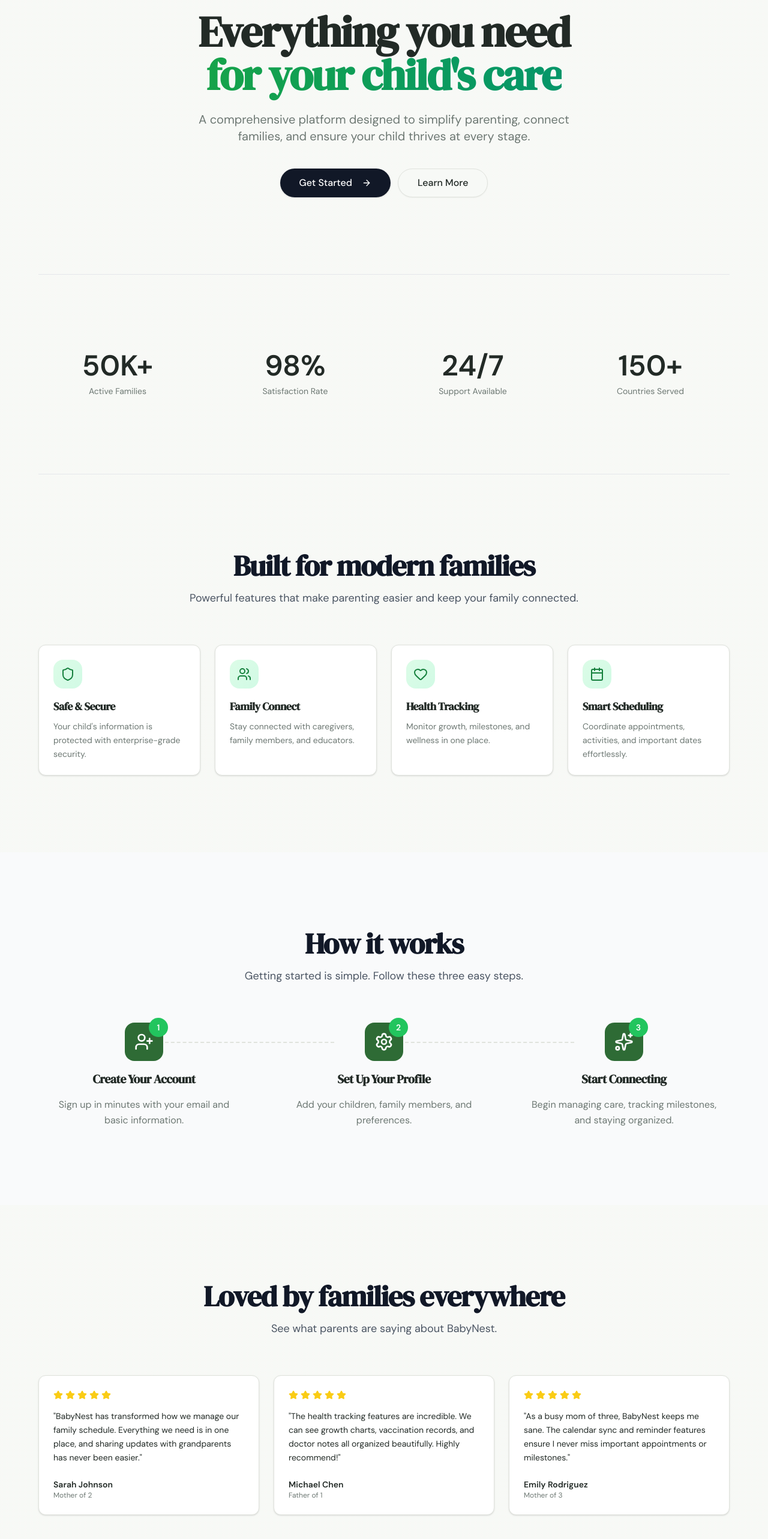
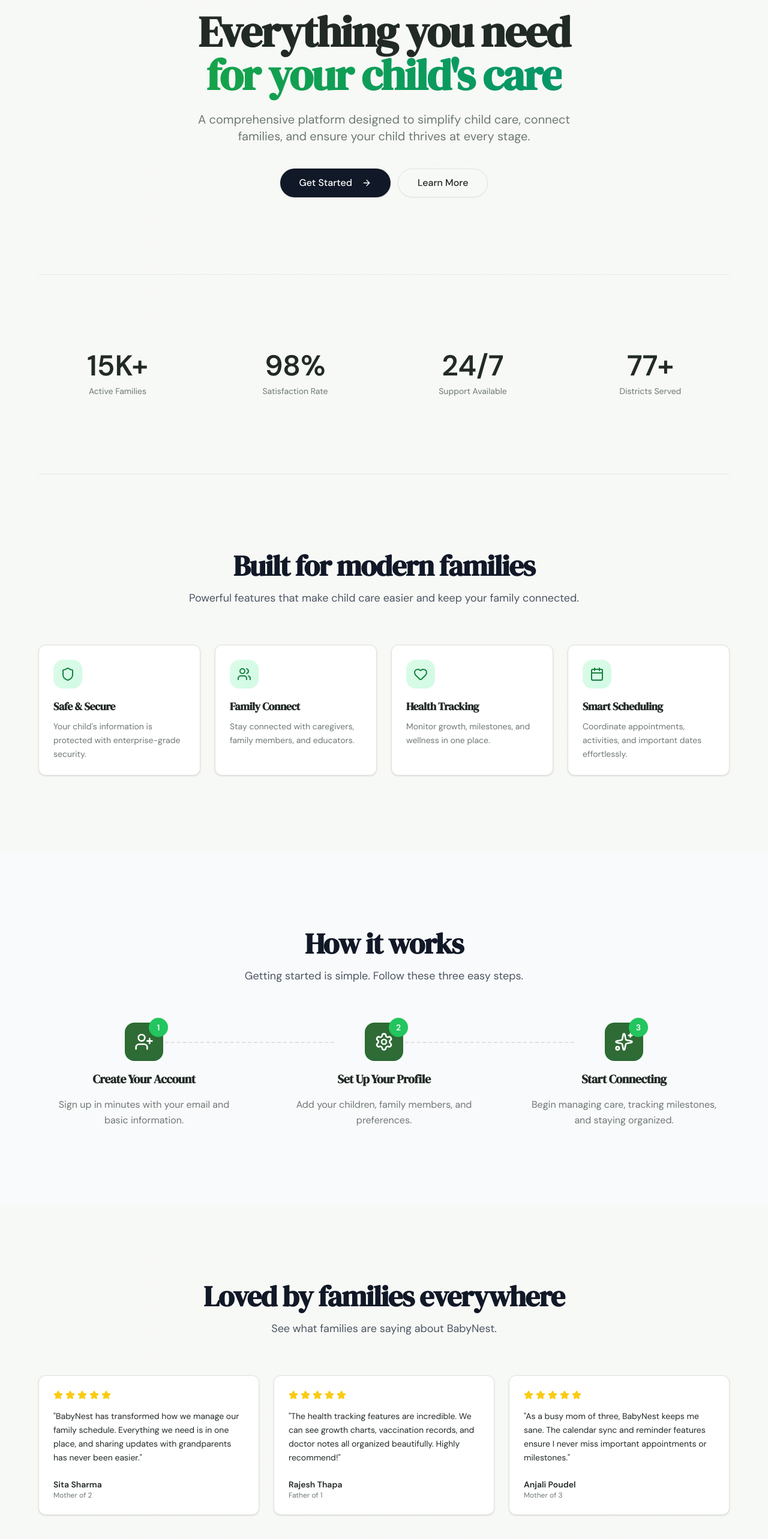
Before and after one commit to Shah-Anish/BabyNest, a React (Vite) app in the folder frontend/: page / in a window 1280 px wide. Shown: the part 232-2798 px from the top of the page at 60% size. Built offline with nearby package versions, Linux system fonts and the light colour scheme.

Commit message:
Update Home page

```diff
--- a/frontend/src/pages/Home.jsx
+++ b/frontend/src/pages/Home.jsx
@@ -1,3 +1,5 @@
+import { useEffect } from 'react';
+import { useNavigate } from 'react-router-dom';
 import { Card, CardContent } from '../components/ui/card';
 import { Button } from '../components/ui/button';
 import { Separator } from '../components/ui/separator';
@@ -19,8 +21,22 @@
   Sparkles
 } from 'lucide-react';
 import { Link } from 'react-router-dom';
+import { useAuth } from '../context/AuthContext';
 
 const Home = () => {
+  const navigate = useNavigate();
+  const { isAuthenticated, isAdmin } = useAuth();
+
+  useEffect(() => {
+    // Redirect logged-in users to their respective dashboard
+    if (isAuthenticated()) {
+      if (isAdmin()) {
+        navigate('/admin');
+      } else {
+        navigate('/dashboard');
+      }
+    }
+  }, [isAuthenticated, isAdmin, navigate]);
   const features = [
     {
       icon: Shield,
@@ -45,10 +61,10 @@
   ];
 
   const stats = [
-    { number: '50K+', label: 'Active Families' },
+    { number: '15K+', label: 'Active Families' },
     { number: '98%', label: 'Satisfaction Rate' },
     { number: '24/7', label: 'Support Available' },
-    { number: '150+', label: 'Countries Served' },
+    { number: '77+', label: 'Districts Served' },
   ];
 
   const steps = [
@@ -71,19 +87,19 @@
 
   const testimonials = [
     {
-      name: 'Sarah Johnson',
+      name: 'Sita Sharma',
       role: 'Mother of 2',
       content: 'BabyNest has transformed how we manage our family schedule. Everything we need is in one place, and sharing updates with grandparents has never been easier.',
       rating: 5,
     },
     {
-      name: 'Michael Chen',
+      name: 'Rajesh Thapa',
       role: 'Father of 1',
       content: 'The health tracking features are incredible. We can see growth charts, vaccination records, and doctor notes all organized beautifully. Highly recommend!',
       rating: 5,
     },
     {
-      name: 'Emily Rodriguez',
+      name: 'Anjali Poudel',
       role: 'Mother of 3',
       content: 'As a busy mom of three, BabyNest keeps me sane. The calendar sync and reminder features ensure I never miss important appointments or milestones.',
       rating: 5,
@@ -93,7 +109,7 @@
   const faqs = [
     {
       question: 'How secure is my child\'s information?',
-      answer: 'We use enterprise-grade encryption and comply with all major privacy regulations including GDPR and COPPA. Your data is stored securely and never shared with third parties without your explicit consent.',
+      answer: 'We use enterprise-grade encryption and comply with all major privacy regulations. Your data is stored securely and never shared with third parties without your explicit consent.',
     },
     {
       question: 'Can I share access with family members?',
@@ -138,7 +154,7 @@
             </h1>
 
             <p className="text-lg md:text-xl text-muted-foreground max-w-2xl mx-auto leading-relaxed">
-              A comprehensive platform designed to simplify parenting, connect families,
+              A comprehensive platform designed to simplify child care, connect families,
               and ensure your child thrives at every stage.
             </p>
 
@@ -190,7 +206,7 @@
               Built for modern families
             </h2>
             <p className="text-lg text-neutral-600 max-w-2xl mx-auto">
-              Powerful features that make parenting easier and keep your family connected.
+              Powerful features that make child care easier and keep your family connected.
             </p>
           </div>
 
@@ -267,7 +283,7 @@
               Loved by families everywhere
             </h2>
             <p className="text-lg text-neutral-600 max-w-2xl mx-auto">
-              See what parents are saying about BabyNest.
+              See what families are saying about BabyNest.
             </p>
           </div>
 
@@ -333,9 +349,9 @@
           <div className="text-center mt-8">
             <p className="text-muted-foreground">
               Still have questions?{' '}
-              <a href="#" className="text-foreground font-medium hover:underline">
+              <Link to="/contact" className="text-foreground font-medium hover:underline">
                 Contact our support team
-              </a>
+              </Link>
             </p>
           </div>
         </div>
```
